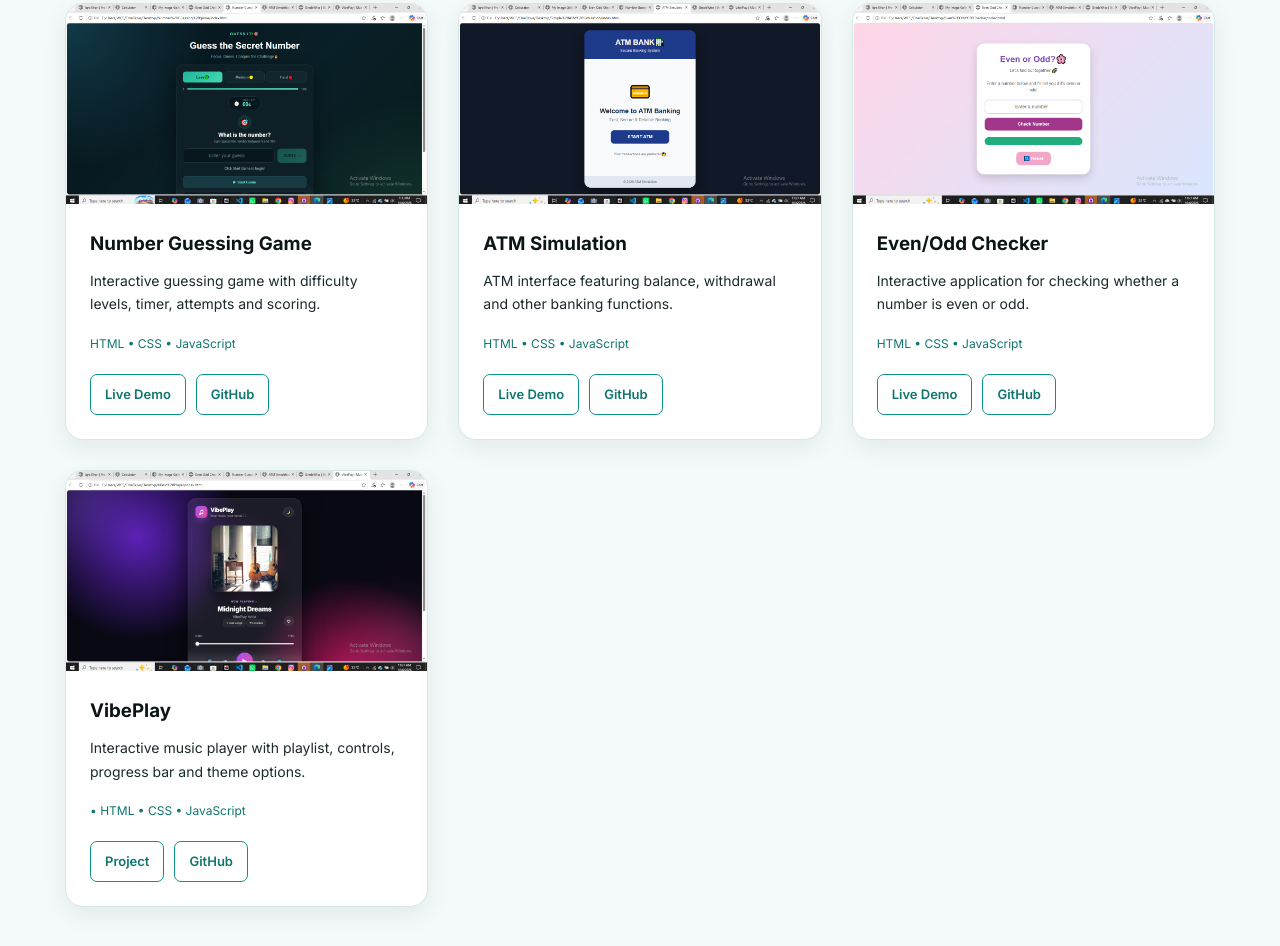
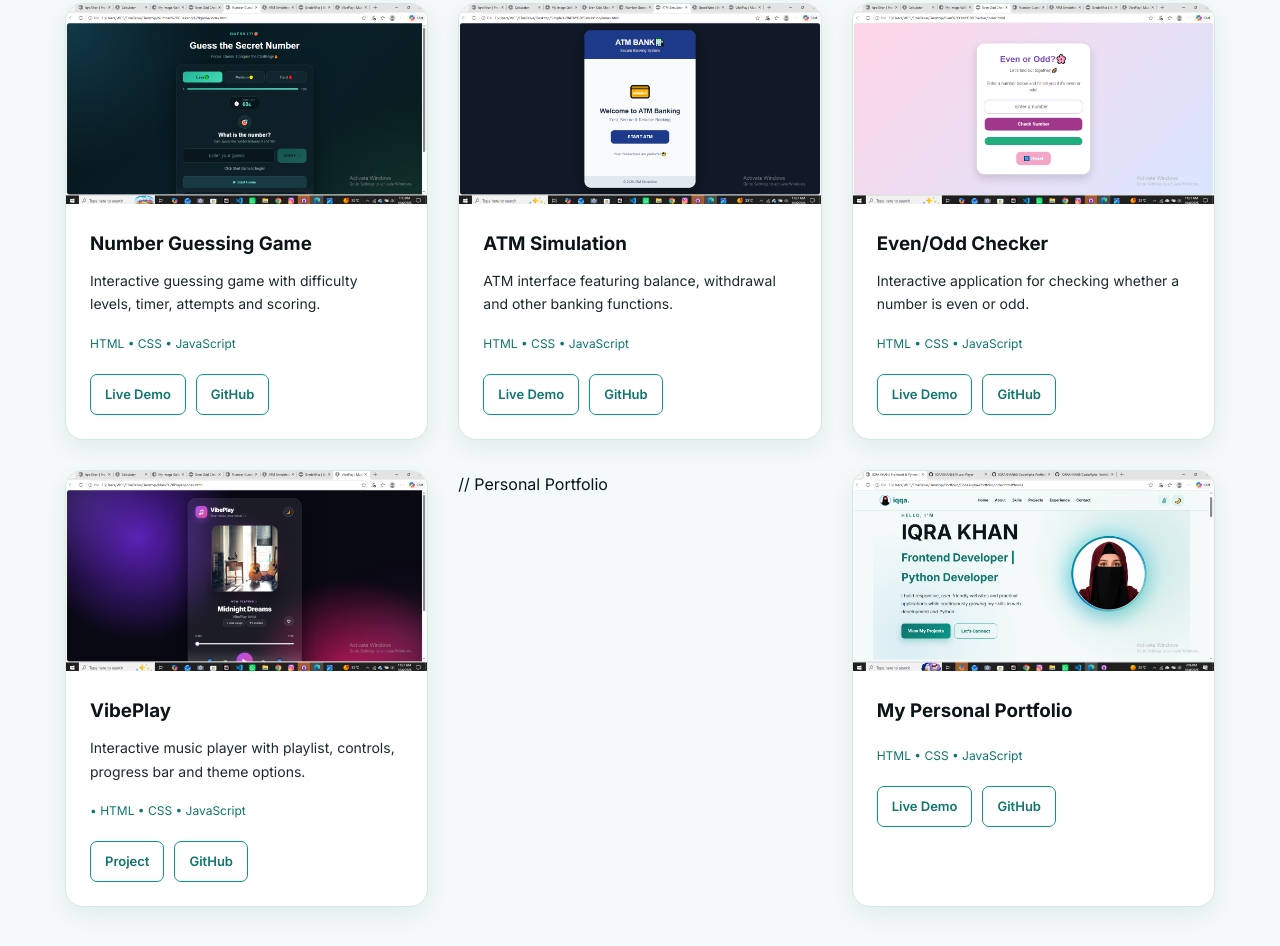
Before and after one commit to IQRAKHAN65/CodeAlpha-Portfolio, a plain HTML site: page index.html in a window 1280 px wide. Shown: the part 2656-3602 px from the top of the page. Drawn offline with Linux system fonts and the light colour scheme.

Commit message:
add project files

```diff
--- a/index.html
+++ b/index.html
@@ -485,6 +485,44 @@
 
         </div>
 
+// Personal Portfolio
+        <div class="project-card">
+
+            <div class="project-image">
+                <img src="images/portfolio.png"
+                    alt="My Personal Portfolio">
+            </div>
+
+            <div class="project-info">
+
+                <h3>My Personal Portfolio</h3>
+
+                <p>
+
+                </p>
+
+                <span>HTML • CSS • JavaScript</span>
+
+                <div class="project-buttons">
+
+                    <a href="https://iqrakhan65.github.io/CodeAlpha-Portfolio/"
+                        class="project-link"
+                        target="_blank">
+                        Live Demo
+                    </a>
+
+                    <a href="https://github.com/IQRAKHAN65/CodeAlpha-Portfolio"
+                        class="project-link"
+                        target="_blank">
+                        GitHub
+                    </a>
+
+                </div>
+
+            </div>
+
+        </div>
+
     </div>
 
 </section>
```
Also changed, not shown: images/portfolio.png (added).
